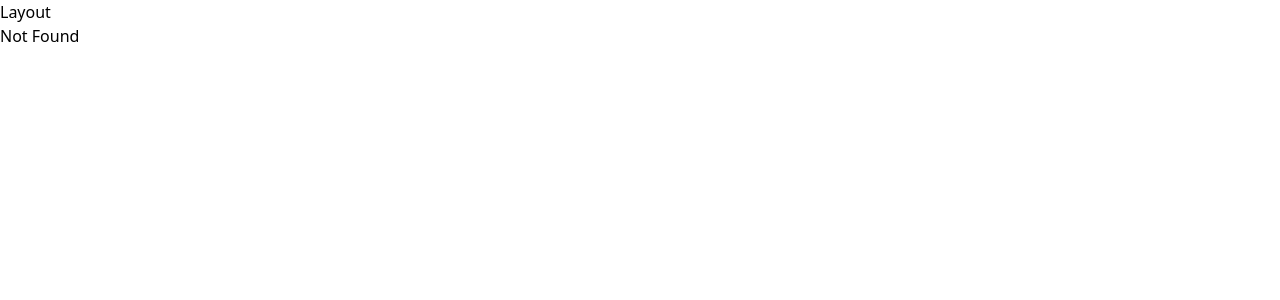
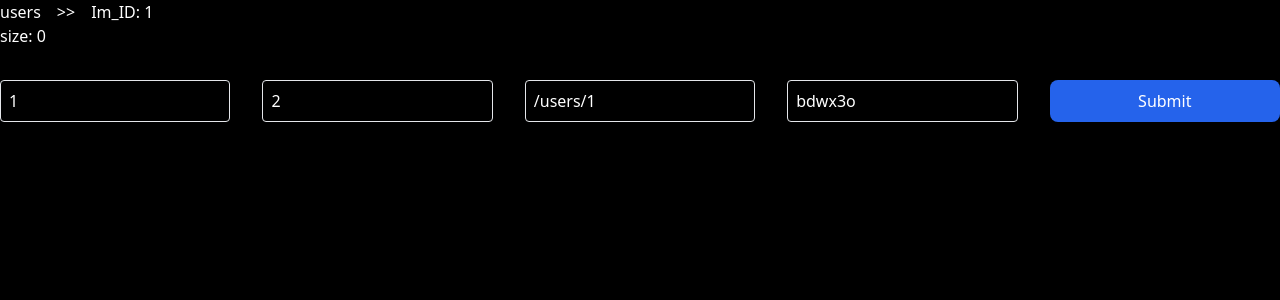
Before and after one commit to g4rcez/the-frontend, a React (Vite) app: page /users/1 in a window 1280 px wide. Before the commit this address had no page. Shown: the top 300 px of the page. Built offline with nearby package versions, Linux system fonts and the light colour scheme.

Commit message:
feat: react-router implementations

```diff
--- a/index.html
+++ b/index.html
@@ -1,5 +1,5 @@
 <!DOCTYPE html>
-<html lang="en">
+<html class="text-white bg-black" lang="en">
 <head>
   <meta charset="UTF-8" />
   <link rel="icon" type="image/svg+xml" href="/vite.svg" />
--- a/package.json
+++ b/package.json
@@ -14,7 +14,8 @@
     "react": "^18.2.0",
     "react-dom": "^18.2.0",
     "react-router-dom": "6.6.0",
-    "sort-by": "1.2.0"
+    "sort-by": "1.2.0",
+    "zod": "3.20.2"
   },
   "devDependencies": {
     "@types/react": "^18.0.26",
--- a/src/App.tsx
+++ /dev/null
@@ -1,23 +0,0 @@
-import { LoaderProps } from "~/config/root";
-import { Router } from "./config/create-routes";
-import { defer, useLoaderData } from "react-router-dom";
-import { Country } from "~/domain/country";
-import { fetcher } from "~/config/client";
-
-const App: Router.RouteController<{}, LoaderProps> = (props) => {
-  const data = (useLoaderData() as Country[]) ?? [];
-
-  return (
-    <div className="App">
-      {data.map((x) => (
-        <div className="my-8">{JSON.stringify(x, null, 2)}</div>
-      ))}
-    </div>
-  );
-};
-
-App.loader = async (_) => {
-  return defer({ items: fetcher("https://restcountries.com/v3.1/all") });
-};
-
-export default App;
--- a/src/components/layout.tsx
+++ b/src/components/layout.tsx
@@ -1,9 +1,46 @@
-import { PropsWithChildren } from "react";
+import { Fragment, PropsWithChildren, ReactElement } from "react";
+import { useLocation, useParams } from "react-router-dom";
+
+type Dict<T = string> = Record<string, T>;
+
+type DictFn = Dict<(id: string) => string>;
+
+const has = <T, IS extends keyof T = keyof T>(obj: T, key: keyof T | string): key is IS => Object.prototype.hasOwnProperty.call(obj, key);
+
+const replaceAlias = (value: string, dict: Dict, replacer: DictFn): string => {
+  if (has(dict, value)) {
+    const id = dict[value];
+    if (id === "*") return value;
+    return replacer[dict[value]](value);
+  }
+  return value;
+};
+
+const Breadcrumb = (props: { params: Dict; path: string; alias: Dict<(id: string) => string>; Divider?: ReactElement | string }) => {
+  const dict = Object.keys(props.params).reduce((acc, param) => ({ ...acc, [props.params[param]]: param }), {});
+  const paths = props.path.split("/").slice(1);
+  const Divider = props.Divider ?? "/";
+  return (
+    <nav className="w-fit items-center justify-start">
+      <ul className="flex gap-4">
+        {paths.map((path, index) => (
+          <Fragment key={`breadcrumb-${path}`}>
+            {index > 0 && <li>{Divider}</li>}
+            <li>{replaceAlias(path, dict, props.alias)}</li>
+          </Fragment>
+        ))}
+      </ul>
+    </nav>
+  );
+};
+
+const alias: DictFn = { id: (t) => "Im_ID: " + t };
 
 export function Layout({ children }: PropsWithChildren) {
+  const params = useParams();
   return (
     <div>
-      <h1>Layout</h1>
+      <Breadcrumb Divider={">>"} params={params as any} path={useLocation().pathname} alias={alias} />
       {children}
     </div>
   );
--- /dev/null
+++ b/src/components/state.tsx
@@ -0,0 +1,3 @@
+export const InputState = <T extends {}>(props: { state: T; name: string; form: string }) => (
+  <input defaultValue={JSON.stringify(props.state)} className="hidden" name={props.name} form={props.form} />
+);
--- a/src/config/client.tsx
+++ b/src/config/client.tsx
@@ -1 +1 @@
-export const fetcher = (url: string) => fetch(url).then((x) => x.json());
+export const fetcher = <T,>(url: string): Promise<T> => fetch(url).then((x) => x.json());
--- a/src/config/create-routes.tsx
+++ b/src/config/create-routes.tsx
@@ -1,34 +1,13 @@
-import { createBrowserRouter, generatePath, Outlet, RouteObject, ScrollRestoration, useParams } from "react-router-dom";
+import { createBrowserRouter, generatePath, Outlet, redirect, RouteObject, ScrollRestoration, useParams } from "react-router-dom";
 import { Narrow } from "ts-toolbelt/out/Function/Narrow";
 import React, { ComponentType, FC, Fragment, lazy, PropsWithChildren } from "react";
 
-const LayoutImpl = () => {
-  return (
-    <Fragment>
-      <Outlet />
-      <ScrollRestoration />
-    </Fragment>
-  );
-};
-
 export namespace Router {
-  export type Params<Key extends string = string> = {
-    readonly [key in Key]: string | undefined;
+  export type QueryString<Key extends {} = {}> = {
+    readonly [key in keyof Key]: string | undefined;
   };
 
-  type LoaderArgs = {
-    request: Request;
-    params: Params;
-    context?: any;
-  };
-
-  type Route = Omit<RouteObject, "element"> & { name: Readonly<string>; controller: () => Promise<RouteController<any>> };
-
-  type ExtractPaths<T extends Narrow<Route[]>> = NonNullable<
-    {
-      [K in T[number]["name"]]: T[number]["path"];
-    }["path"]
-  >;
+  export type FetchArgs = { request: Request; params: QueryString<Record<string, string>>; context?: any };
 
   type UrlParams<T extends string> = string extends T
     ? Record<string, string>
@@ -38,46 +17,64 @@ export namespace Router {
     ? { [k in Param]: string }
     : null;
 
+  export type Component<T, LoaderProps extends {} = {}> = ComponentType & {
+    loader?: (args: FetchArgs, props: LoaderProps) => Promise<Response | any>;
+    action?: (args: FetchArgs, props: LoaderProps) => Promise<Response | any>;
+  };
+
+  type Route = Omit<RouteObject, "element"> & {
+    name: Readonly<string>;
+    controller: () => Promise<{ readonly default: Component<any> }>;
+  };
+
+  type ExtractPaths<T extends Narrow<Route[]>> = NonNullable<{ [K in T[number]["name"]]: T[number]["path"] }["path"]>;
+
   const link =
     <T extends Narrow<Route[]>>(_routes: T) =>
     <Path extends ExtractPaths<T>, Params extends UrlParams<Path>>(
       ...[path, params]: Params extends null ? [path: Path] : [path: Path, params: Params]
     ) =>
-      params === undefined ? path : generatePath(path, params as any);
+      params === undefined ? path : generatePath(path, params as never);
 
   const createHook =
     <T extends Narrow<Route[]>>(_routes: T) =>
     <Path extends ExtractPaths<T>>(_path: Path) =>
       useParams() as UrlParams<Path>;
 
-  export type RouteController<T, LoaderProps extends {} = {}> = ComponentType<T> & {
-    loader?: (args: LoaderArgs, props: LoaderProps) => Promise<Response> | Response | Promise<any> | any;
-  };
+  const createRouteFunction =
+    <Args extends FetchArgs, Props extends {}>(type: "loader" | "action", route: Narrow<Route>, props: Props) =>
+    async (args: Args) => {
+      const component: { default: Component<any> } = await route.controller();
+      const fn = component.default[type];
+      return fn ? fn(args, props) : null;
+    };
 
   export const create = <T extends Route[], Props extends {} = {}>(Layout: FC<PropsWithChildren>, NotFound: FC, routes: Narrow<T>, props: Props) => {
     return {
-      route: link(routes),
+      link: link(routes),
       useRouteParams: createHook(routes),
+      redirect: (path: `/${string}`) => {
+        return new Response("", { status: 302, headers: { Location: path } });
+      },
       config: createBrowserRouter([
         {
           path: "/",
           element: (
             <Layout>
-              <LayoutImpl />
+              <Fragment>
+                <Outlet />
+                <ScrollRestoration />
+              </Fragment>
             </Layout>
           ),
           children: routes
-            .map((X): RouteObject => {
-              const Component = lazy(X.controller as any);
+            .map((route): RouteObject => {
+              const Component = lazy(route.controller);
               return {
-                path: X.path,
-                index: X.path === "/",
+                path: route.path,
                 element: <Component />,
-                loader: async (args) => {
-                  let component: { default: RouteController<any> } = (await X.controller()) as any;
-                  let loader = component.default.loader;
-                  return loader ? loader(args, props) : null;
-                },
+                action: createRouteFunction("action", route, props),
+                loader: createRouteFunction("loader", route, props),
               };
             })
             .concat({ path: "*", element: <NotFound /> }),
--- a/src/config/root.tsx
+++ b/src/config/root.tsx
@@ -2,19 +2,15 @@ import { Router } from "~/config/create-routes";
 import React from "react";
 import { Layout } from "~/components/layout";
 
-const NotFound = () => <div>Not Found</div>;
+const NotFound = () => <h2 className="text-6xl font-extrabold">Not Found</h2>;
 
 export const router = Router.create(
   Layout,
   NotFound,
   [
-    {
-      path: "/",
-      name: "root",
-      controller: () => import("../App") as any,
-    },
+    { path: "/", name: "root", controller: () => import("../pages/root.view") },
+    { path: "/users/:id", name: "profile", controller: () => import("../pages/root.view") },
+    { path: "/users/address/:id", name: "address", controller: () => import("../pages/root.view") },
   ],
   {}
 );
-
-export type LoaderProps = {};
--- /dev/null
+++ b/src/lib/is.ts
@@ -0,0 +1,7 @@
+export namespace Is {
+  export const empty = (a: any): a is null | undefined | [] | {} => {
+    if (a === null || a === undefined) return true;
+    if (Array.isArray(a) && a.length === 0) return true;
+    return Object.keys(a).length === 0 && Object.getPrototypeOf(a) === Object.prototype;
+  };
+}
--- a/src/main.tsx
+++ b/src/main.tsx
@@ -3,10 +3,6 @@ import ReactDOM from "react-dom/client";
 import "~/index.css";
 import { RouterProvider } from "react-router-dom";
 import { router } from "~/config/root";
-
-if (import.meta.hot) {
-  import.meta.hot.dispose(() => router.config.dispose());
-}
 
 requestIdleCallback(() => {
   React.startTransition(() => {
--- /dev/null
+++ b/src/pages/root.view.tsx
@@ -0,0 +1,56 @@
+import { Router } from "~/config/create-routes";
+import { Form, json, useLoaderData, useLocation } from "react-router-dom";
+import { Country } from "~/domain/country";
+import { fetcher } from "~/config/client";
+import { InputState } from "~/components/state";
+import { router } from "~/config/root";
+import { Is } from "~/lib/is";
+
+type State = { items: Country[] };
+
+const RootView: Router.Component<{}> = () => {
+  const data = useLoaderData() as State;
+  const href = useLocation();
+
+  return (
+    <div className="App">
+      size: {data.items.length}
+      <Form method="post" className="my-8 grid grid-cols-5 gap-8 w-full container" name="form" id="form" defaultValue={JSON.stringify(data)}>
+        <input type="number" className="bg-black text-white border p-2 rounded" defaultValue={1} name="number" />
+        <input type="number" className="bg-black text-white border p-2 rounded" defaultValue={2} name="number" />
+        <input className="bg-black text-white border p-2 rounded" defaultValue={href.pathname} name="path" />
+        <input className="bg-black text-white border p-2 rounded" defaultValue={`${Math.random().toString(36).substring(2, 8)}`} name="name" />
+        <InputState state={data} name="state" form="form" />
+        <button type="submit" className="px-4 py-2 bg-blue-600 rounded-lg">
+          Submit
+        </button>
+      </Form>
+      {data.items.map((x) => (
+        <div className="my-2" key={x.name.official}>
+          <h2 className="text-2xl font-bold">{x.name.official}</h2>
+          <p>{JSON.stringify(x.currencies, null, 4)}</p>
+        </div>
+      ))}
+    </div>
+  );
+};
+
+RootView.loader = async ({ request, params }) => {
+  const url = new URL(request.url);
+  const search = Object.fromEntries([...url.searchParams.entries()]);
+  if (Is.empty(search)) {
+    return json({ items: [] });
+  }
+  console.log(search);
+  const items = await fetcher<Country[]>("https://restcountries.com/v3.1/all");
+  const int = Math.ceil(Math.random() * 50);
+  return json({ items: items.slice(0, int).sort((a, b) => a.name.official.localeCompare(b.name.official)) });
+};
+
+RootView.action = async ({ request }) => {
+  const form = await request.formData();
+  const data = Object.assign({ countries: JSON.parse(form.get("state")?.toString() ?? "") }, Object.fromEntries(form));
+  return router.redirect(`${data.path}?index=${data.name}` as any);
+};
+
+export default RootView;
```
Also changed, not shown: 1 other file (tests, documents, lock files or other folders). Lines whose indentation alone changed are shown as unchanged.
